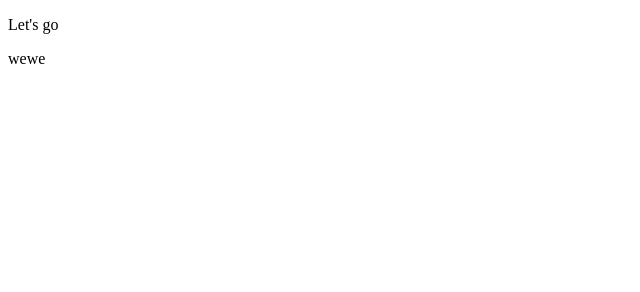
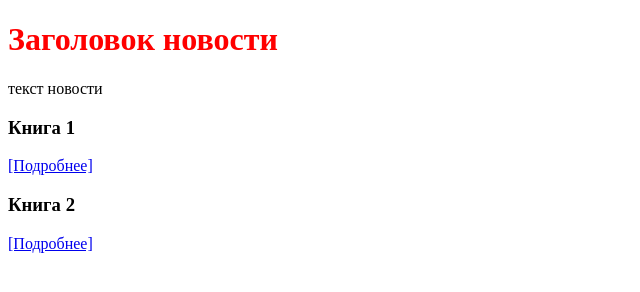
Before and after one commit to AlexijChudak/github-tutorial, a plain HTML site: page index.html in a window 1280 px wide. Shown: the whole page, without its empty margins (0-640 px from the left). Drawn offline with Linux system fonts and the light colour scheme.

Commit message:
Добавлена новая разметка

```diff
--- a/index.html
+++ b/index.html
@@ -1,13 +1,26 @@
-<!DOCTYPE html>
-<html lang="en">
-<head>
-    <meta charset="UTF-8">
-    <meta http-equiv="X-UA-Compatible" content="IE=edge">
-    <meta name="viewport" content="width=device-width, initial-scale=1.0">
-    <title>Document</title>
-</head>
-<body>
-    <p>Let's go</p>
-    <p>wewe</p>
-</body>
-</html>
+ <!DOCTYPE html>
+  <html>
+       <head>
+	        <meta charset="utf-8">
+			<title>Заголовок новости - название сайта</title>
+			<style>
+			h1 {
+				color:red; }
+			</style>
+	   <head>
+	   <body>
+	   <h1>Заголовок новости</h1>
+	       текст новости
+	   <p>
+	   <h3>Книга 1</h3>
+	   <a href="new 1.html">[Подробнее]</a>
+	   </p>
+	   <p>
+	   <h3>Книга 2</h3>
+	   <a href="book 1.html">[Подробнее]</a>
+	   </p>
+
+	   <script src="js/app.js"></script>
+		</body>
+
+   </html>
```
